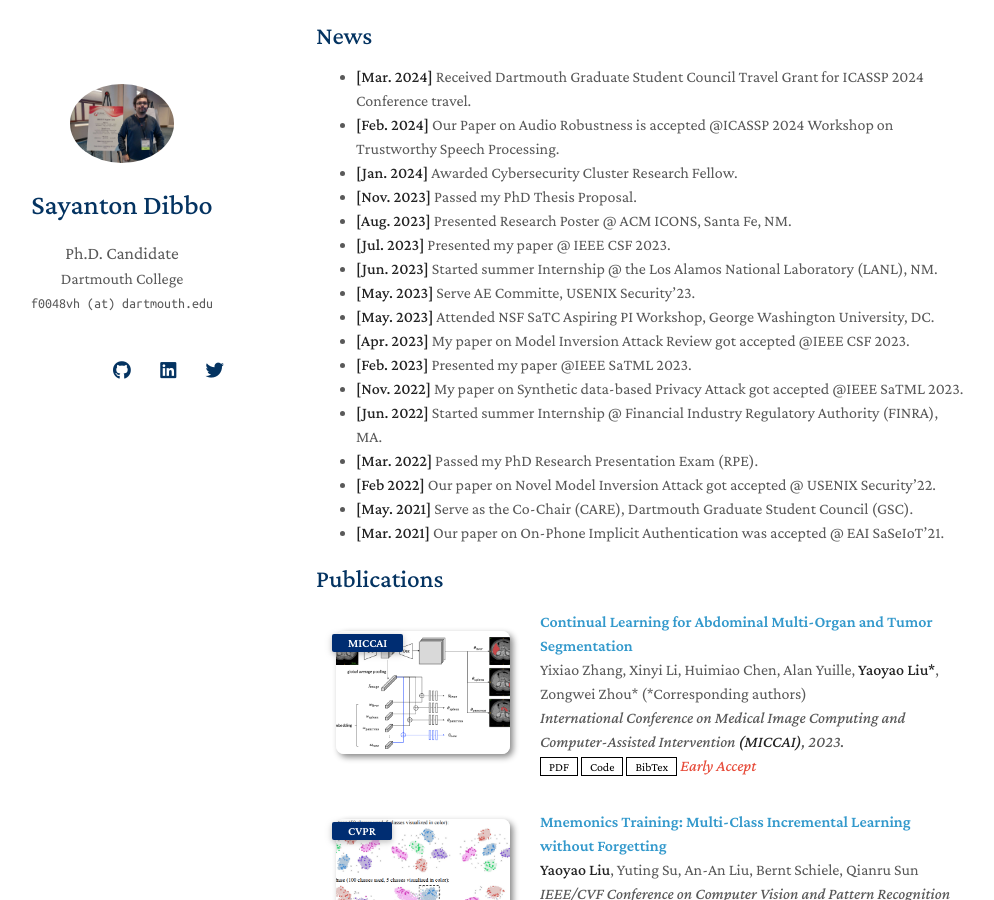
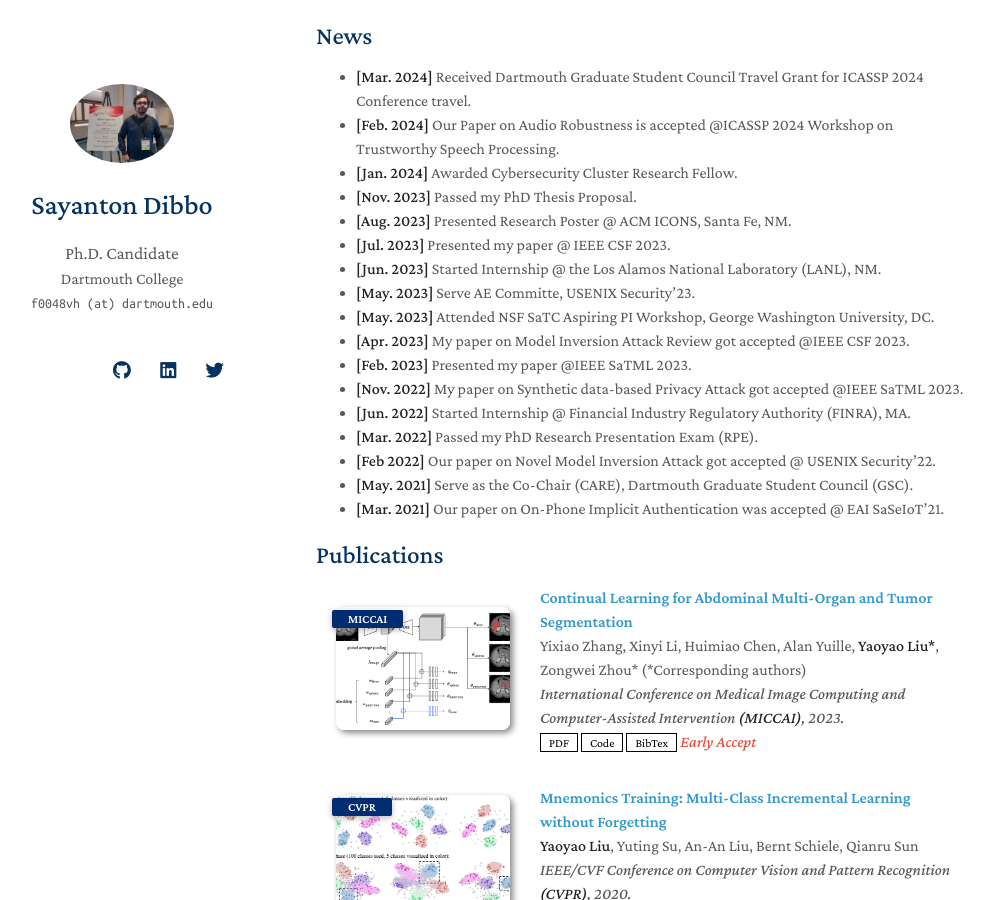
Before and after one commit to SayantonDibbo/SayantonDibbo.github.io, a Jekyll site: the page built from index.md, in a window 1280 px wide and 900 px high, scrolled down 409 px. Shown: the whole window, without its empty margins (154-1148 px from the left). Built offline with Jekyll 4.4.1, drawn with Linux system fonts in a browser that asks for light colours; nearby versions of some CDN libraries; a style sheet for code colours, icons or effects is not loaded; our own code applies the rules of GitHub Pages for plain Markdown files.

Commit message:
Update index.md

```diff
--- a/index.md
+++ b/index.md
@@ -23,13 +23,13 @@ In my free time, I love to travel to new places.
 - **[Nov. 2023]** Passed my PhD Thesis Proposal.
 - **[Aug. 2023]** Presented Research Poster @ ACM ICONS, Santa Fe, NM.
 - **[Jul. 2023]** Presented my paper @ IEEE CSF 2023.
-- **[Jun. 2023]** Started summer Internship @ the Los Alamos National Laboratory (LANL), NM.
+- **[Jun. 2023]** Started Internship @ the Los Alamos National Laboratory (LANL), NM.
 - **[May. 2023]** Serve AE Committe, USENIX Security'23.
 - **[May. 2023]** Attended NSF SaTC Aspiring PI Workshop, George Washington University, DC.
 - **[Apr. 2023]** My paper on Model Inversion Attack Review got accepted @IEEE CSF 2023.
 - **[Feb. 2023]** Presented my paper @IEEE SaTML 2023.
 - **[Nov. 2022]** My paper on Synthetic data-based Privacy Attack got accepted @IEEE SaTML 2023.
-- **[Jun. 2022]** Started summer Internship @ Financial Industry Regulatory Authority (FINRA), MA.
+- **[Jun. 2022]** Started Internship @ Financial Industry Regulatory Authority (FINRA), MA.
 - **[Mar. 2022]** Passed my PhD Research Presentation Exam (RPE).
 - **[Feb 2022]** Our paper on Novel Model Inversion Attack got accepted @ USENIX Security'22.
 - **[May. 2021]** Serve as the Co-Chair (CARE), Dartmouth Graduate Student Council (GSC).
```
